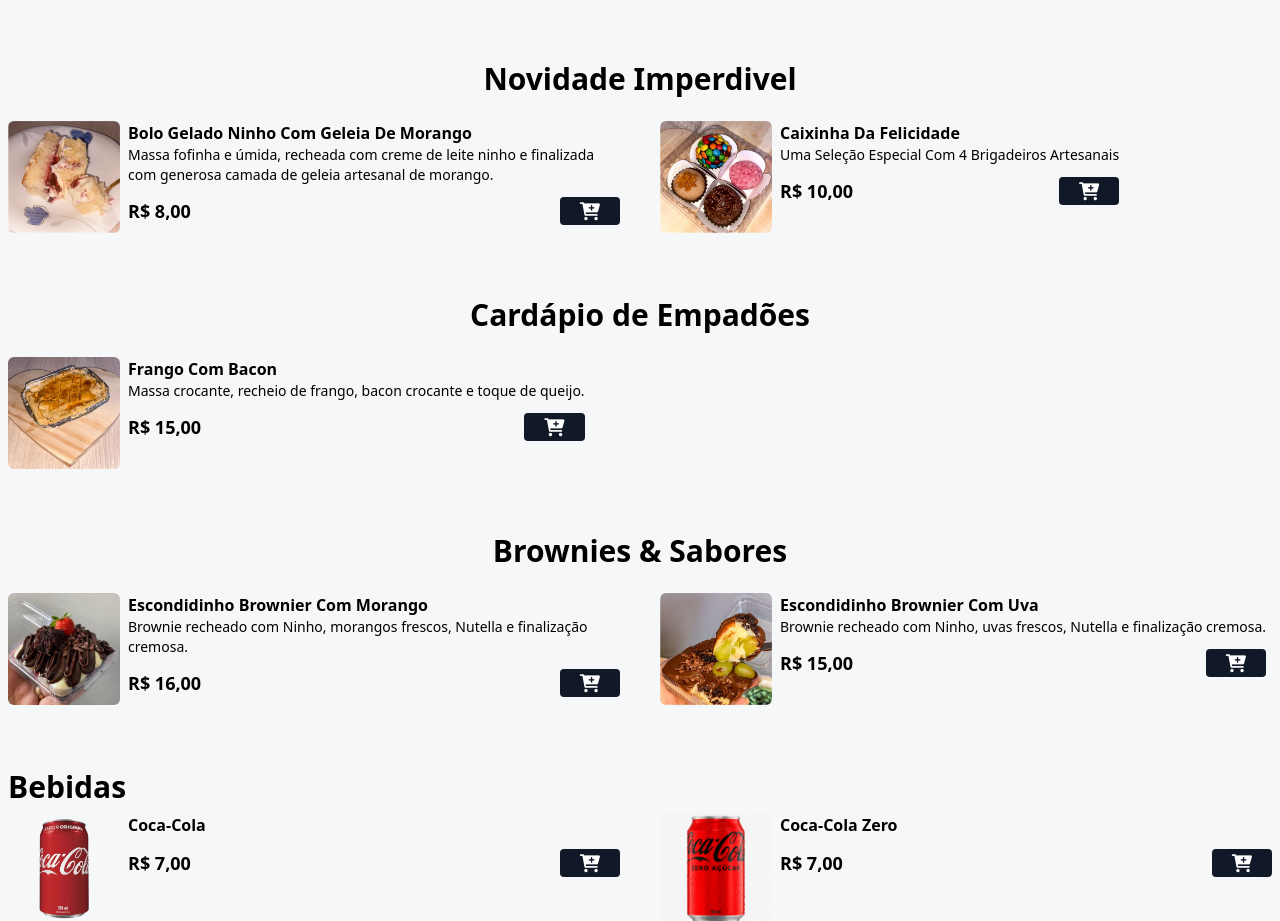
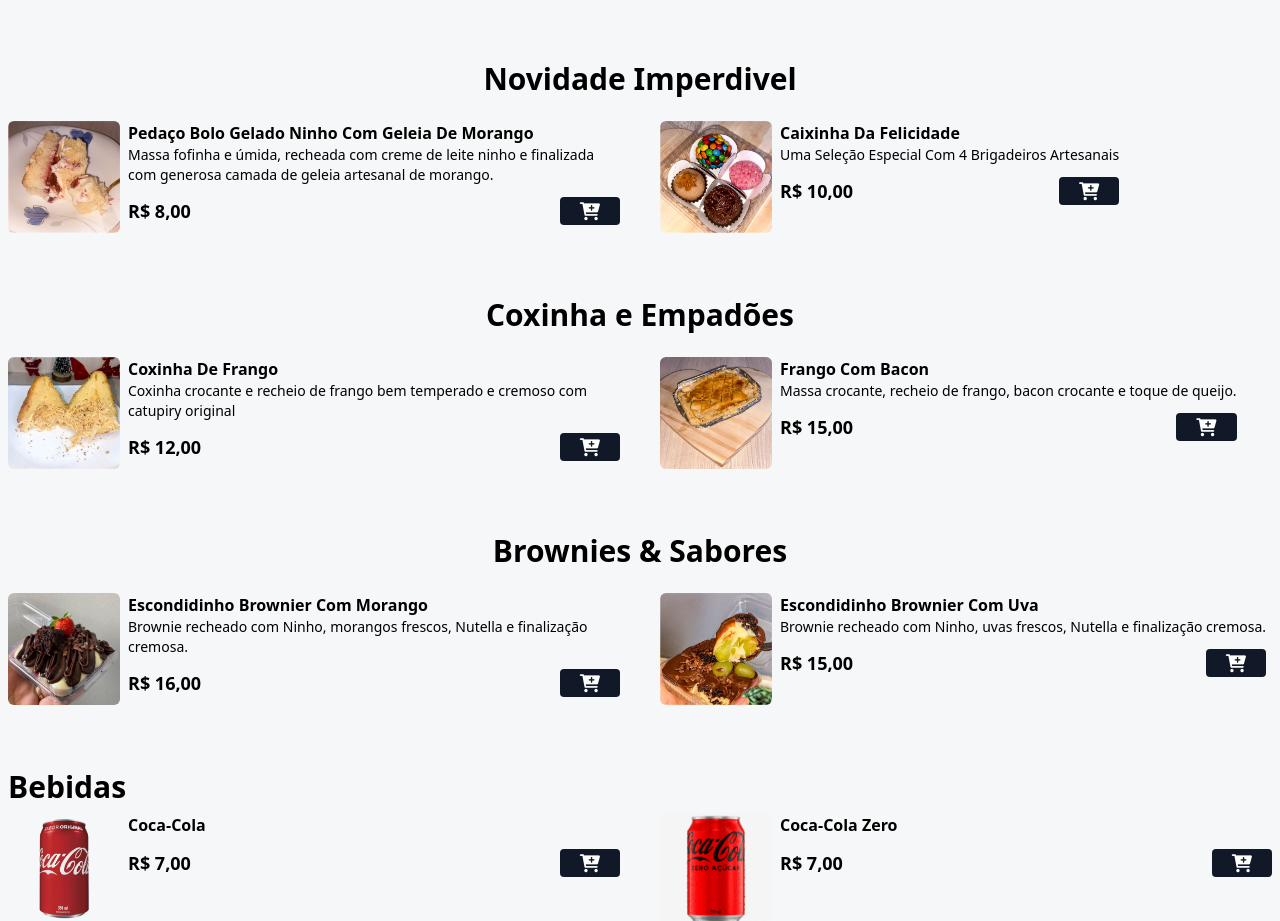
Before and after one commit to Vaz01/Beco-Doce-Doceria, a website: page index.html in a window 1280 px wide. Shown: the part 1475-2396 px from the top of the page. Drawn offline with nearby package versions, Linux system fonts and the light colour scheme.

Commit message:
Adicionando Produto

```diff
--- a/index.html
+++ b/index.html
@@ -229,7 +229,7 @@
       <div class="flex gap-2">
         <img src="/img-caserinhos/Gelado.jpg" alt="burger" class="w-28 h-28 rounded-md hover:scale-110 hover:-rotate-2 duration-300" />
         <div>
-          <p class="font-bold">Bolo Gelado Ninho Com Geleia De Morango</p>
+          <p class="font-bold">Pedaço Bolo Gelado Ninho Com Geleia De Morango</p>
           <p class="text-sm">Massa fofinha e  úmida, recheada com creme de leite ninho e finalizada com generosa camada de geleia artesanal de morango.</p>
           <div class="flex items-center gap-2 justify-between mt-3">
             <p class="font-bold text-lg">R$ 8,00</p>
@@ -256,11 +256,28 @@
 
  </main>
 
-       <h2 class="text-2xl md:text-3xl font-bold text-center mt-9 mb-6">Cardápio de Empadões</h2>
+       <h2 class="text-2xl md:text-3xl font-bold text-center mt-9 mb-6">Coxinha e Empadões</h2>
           <div id="menu">
     <main class="grid grid-cols-1 md:grid-cols-2 gap-7 md:gap-10 mx-auto max-w-7xl px-2 mb-16">
 
-  <!-- PRODUTO 1 -->
+
+       <!--Produto 1-->
+
+      <div class="flex gap-2">
+        <img src="img-empadao/coxinha.jpg" alt="burger" class="w-28 h-28 rounded-md hover:scale-110 hover:-rotate-2 duration-300" />
+        <div>
+          <p class="font-bold">Coxinha De Frango</p>
+          <p class="text-sm">Coxinha crocante e recheio de frango bem temperado e cremoso com  catupiry original<p>
+          <div class="flex items-center gap-2 justify-between mt-3">
+            <p class="font-bold text-lg">R$ 12,00 </p>
+            <button class="bg-gray-900 px-5 rounded add-to-card-btn" data-name="Frango Com Bacon" data-price="14">
+              <i class="fa fa-cart-plus text-lg text-white"></i>
+            </button>
+          </div>
+        </div>
+      </div>
+
+  <!-- PRODUTO 2 -->
 
       <div class="flex gap-2">
         <img src="img-empadao/Empadao.jpg" alt="burger" class="w-28 h-28 rounded-md hover:scale-110 hover:-rotate-2 duration-300" />
@@ -276,8 +293,7 @@
         </div>
       </div>
 
-
-      <!-- PRODUTO 2
+      <!-- PRODUTO 3
       <div class="flex gap-2">
         <img src="img-empadao/Empadao.jpg" alt="burger" class="w-28 h-28 rounded-md hover:scale-110 hover:-rotate-2 duration-300" />
         <div>
```
Also changed, not shown: img-empadao/coxinha.jpg (added).
